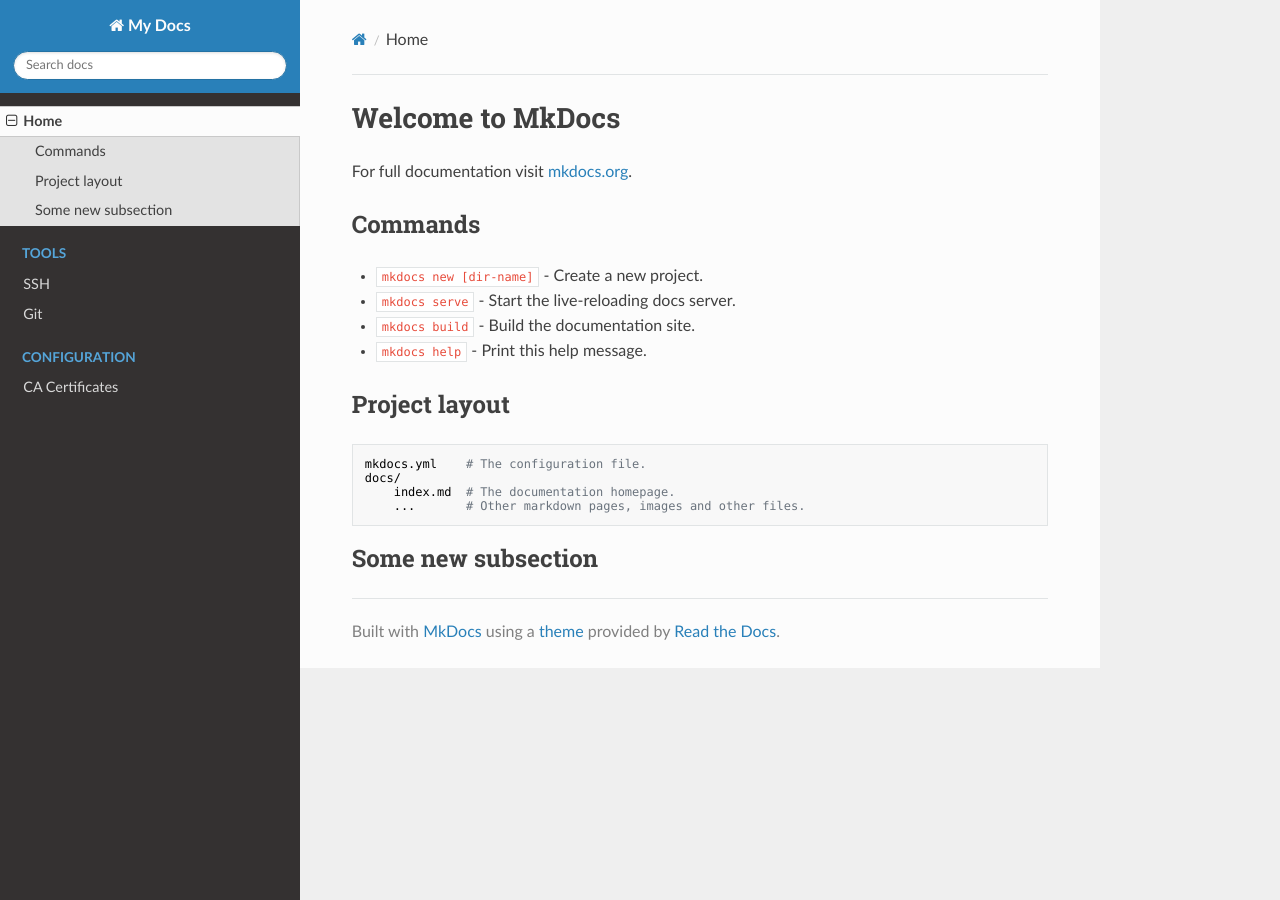
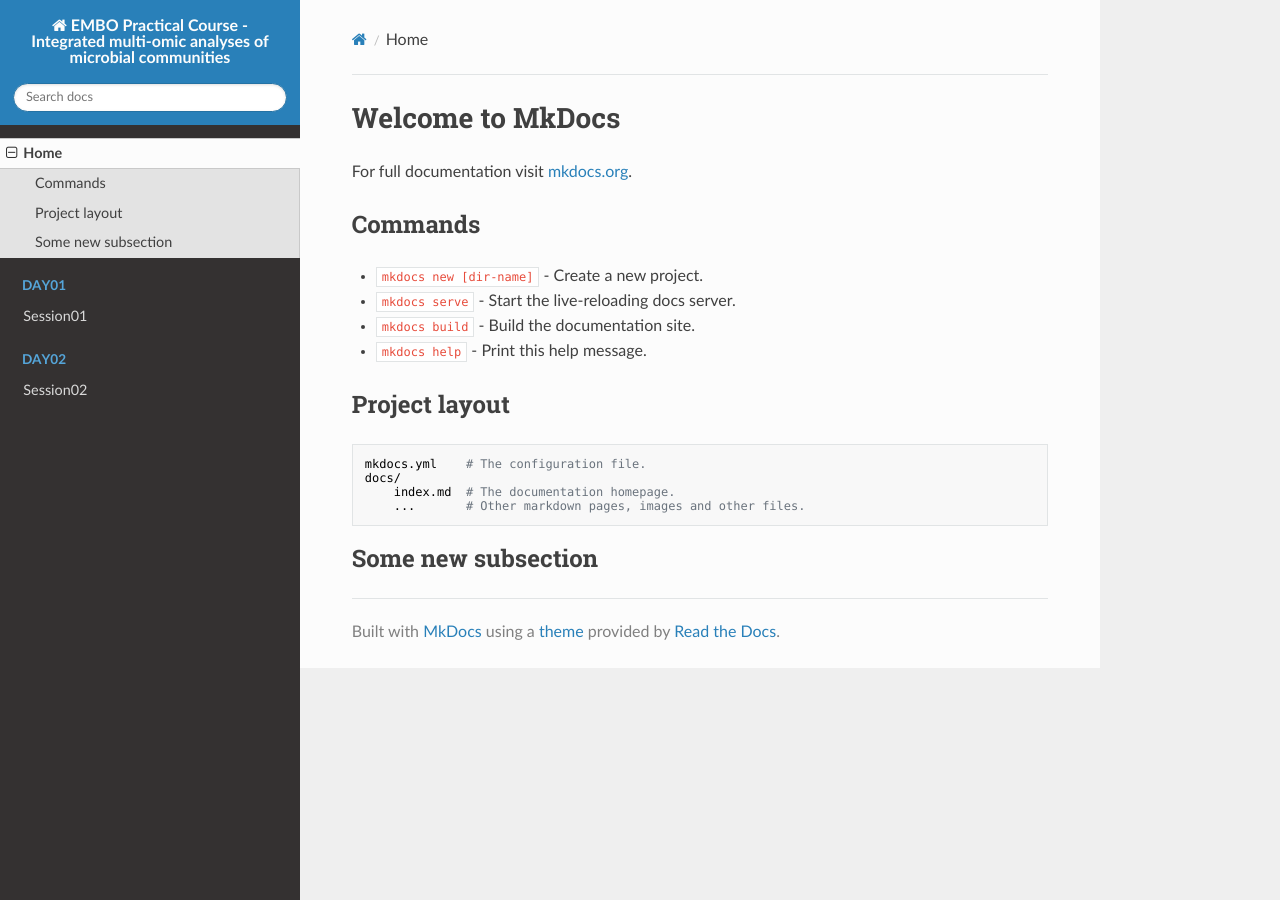
Before and after one commit to claczny/rtd-mkdocs-test, an MkDocs documentation site: the page built from docs/index.md, in a window 1280 px wide. Built offline with MkDocs 1.6.1, drawn with Linux system fonts in a browser that asks for light colours; nearby versions of some CDN libraries; old or Windows-style settings are respelled for this version of MkDocs.

Commit message:
Add some days and sessions.

```diff
--- a/mkdocs.yml
+++ b/mkdocs.yml
@@ -1,9 +1,8 @@
-site_name: My Docs
+site_name: EMBO Practical Course - Integrated multi-omic analyses of microbial communities
 pages:
 - Home: 'index.md'
-- Tools:
-    - SSH: 'tools/ssh.md'
-    - Git: 'tools/git.md'
-- Configuration:
-    - CA Certificates: 'config/certificates/README.md'
+- Day01:
+    - Session01: 'day01/session01.md'
+- Day02:
+    - Session02: 'day02/session01.md'
 theme: readthedocs
```
